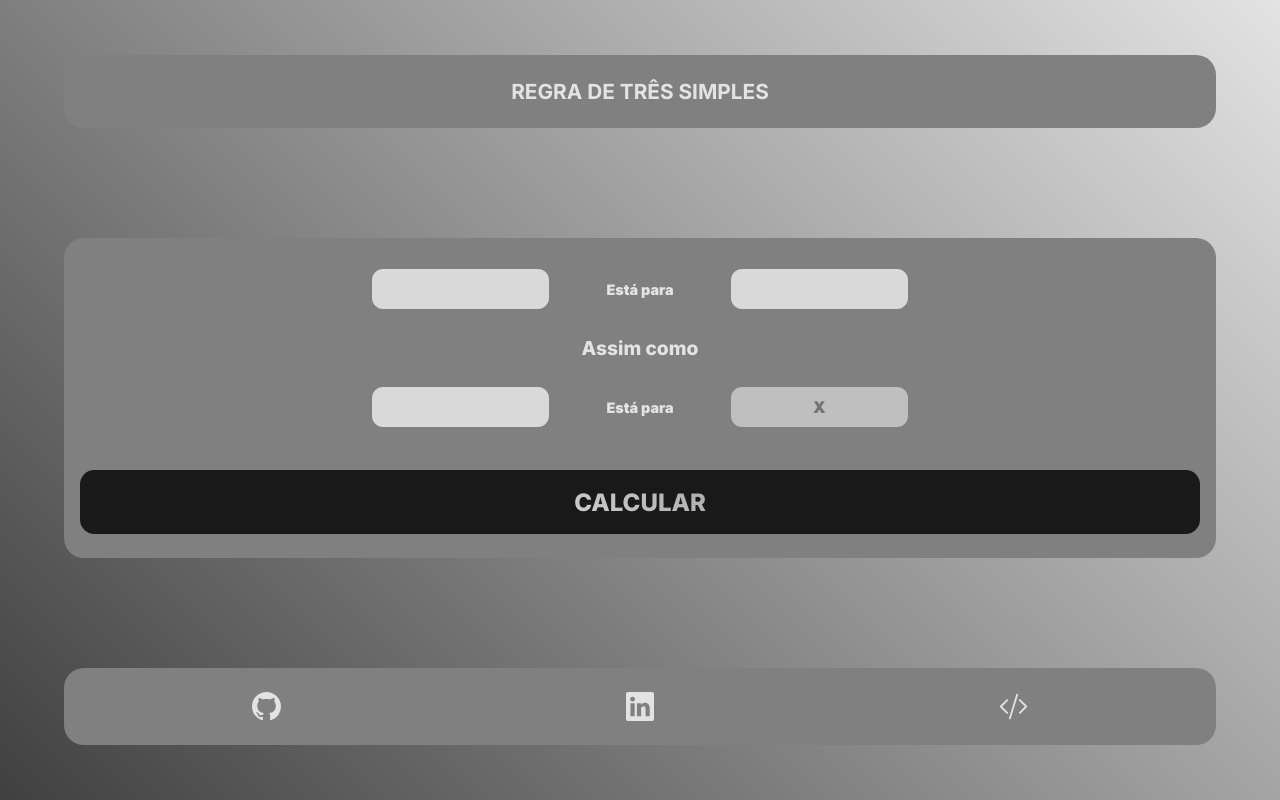
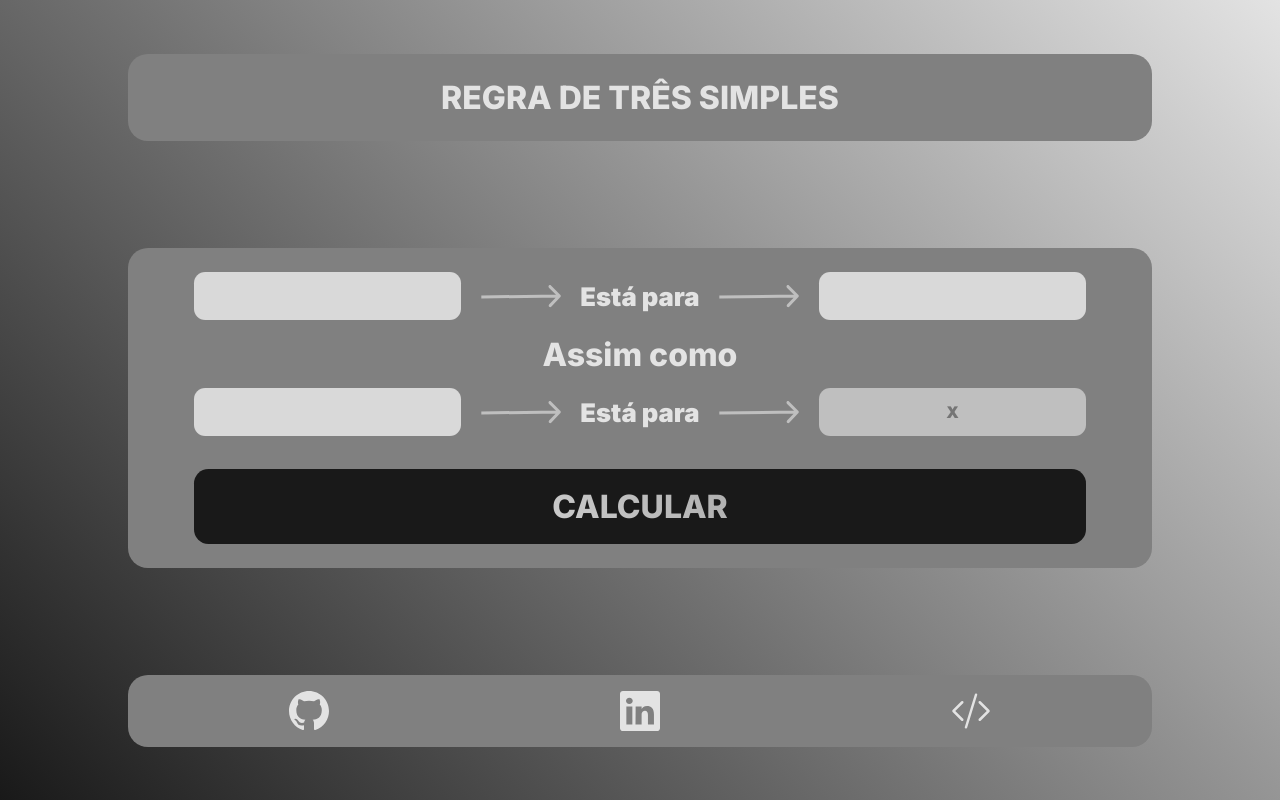
Before and after one commit to TiagoMacedoso/regra_de_tres, a plain HTML site: page index.html in a window 1280 px wide. Drawn offline with Linux system fonts and the light colour scheme.

Commit message:
Conclusão da estilização responsiva do projeto

```diff
--- a/index.html
+++ b/index.html
@@ -25,7 +25,9 @@
 
                 <div>
                     <input type="number" name="n1" id="n1">
+                    <img class="arrow-right" src="./assets/arrow-right.svg" alt="Seta à direita">
                     <span>Está para</span>
+                    <img class="arrow-right" src="./assets/arrow-right.svg" alt="Seta à direita">
                     <input type="number" name="n2" id="n2">
                 </div>
 
@@ -33,7 +35,9 @@
 
                 <div>
                     <input type="number" name="n3" id="n3">
+                    <img class="arrow-right" src="./assets/arrow-right.svg" alt="Seta à direita">
                     <span>Está para</span>
+                    <img class="arrow-right" src="./assets/arrow-right.svg" alt="Seta à direita">
                     <input type="number" name="n4" id="n4" disabled placeholder="X">
                 </div>
 
--- a/style.css
+++ b/style.css
@@ -20,8 +20,8 @@
 
 body{
     width: 100vw;
-    height: 100vh;
-    background: linear-gradient(45deg, var(--gray-1) 0%, var(--white) 100%);
+    height: 100dvh;
+    background: linear-gradient(45deg, var(--black) 0%, var(--white) 100%);
     display: flex;
     justify-content: center;
 }
@@ -48,6 +48,7 @@ section{
 section:first-child h1{
     text-align: center;
     font-size: 1.3rem;
+    font-weight: 800;
 }
 
 .section-inputs{
@@ -106,6 +107,10 @@ section:first-child h1{
     width: 100%;
 }
 
+.arrow-right{
+    display: none;
+}
+
 .section-inputs button{
     width: 100%;
     border: none;
@@ -141,8 +146,9 @@ dialog{
     outline: none;
     box-shadow: 5px 5px 3px var(--black);
     border-radius: .5rem;
-    background-color: var(--white);
+    background-color: var(--gray-3);
     border: none;
+    padding-bottom: 100px;
 }
 
 dialog::backdrop{
@@ -155,6 +161,7 @@ dialog::backdrop{
     display: flex;
     flex-wrap: wrap;
     justify-content: space-between;
+    align-items: center;
     padding: .3rem .8rem;
     background-color: var(--gray-4);
 }
@@ -162,6 +169,9 @@ dialog::backdrop{
 .title_modal h1{
     color: var(--black);
     font-size: 1.5rem;
+    position: relative;
+    left: 50%;
+    transform: translateX(-50%);
 }
 
 .title_modal img{
@@ -186,6 +196,66 @@ dialog::backdrop{
     width: 100%;
 }
 
+@media (min-width: 768px) {
+    main{
+        width: 80%;
+    }
+
+    section:first-child h1{
+        font-size: 2rem;
+    }
+
+    .inputs{
+        width: 90%;
+    }
+
+    .inputs div input{
+        width: 30%;
+        height: 3rem;
+    }
+
+    .inputs div span{
+        font-size: 1.6rem;
+    }
+
+    .like-this{
+        font-size: 2rem;
+    }
+
+    .arrow-right{
+        width: 5rem;
+        display: block;
+    }
+
+    .section-inputs button{
+        width: 90%;
+    }
+
+    .section-inputs button span{
+        font-size: 2rem;
+    }
+
+    dialog{
+        width: 50%;
+    }
+
+    .title_modal h1{
+        font-size: 2rem;
+    }
+
+    .title_modal img{
+        width: 1.7rem;
+    }
+
+    .media{
+        padding: 1rem;
+    }
+
+    .media a{
+        width: 2.5rem;
+    }
+}
+
 @keyframes effect-gradient {
     0%{
         background-position-x: 0%;
```
Also changed, not shown: assets/arrow-right.svg (added).
